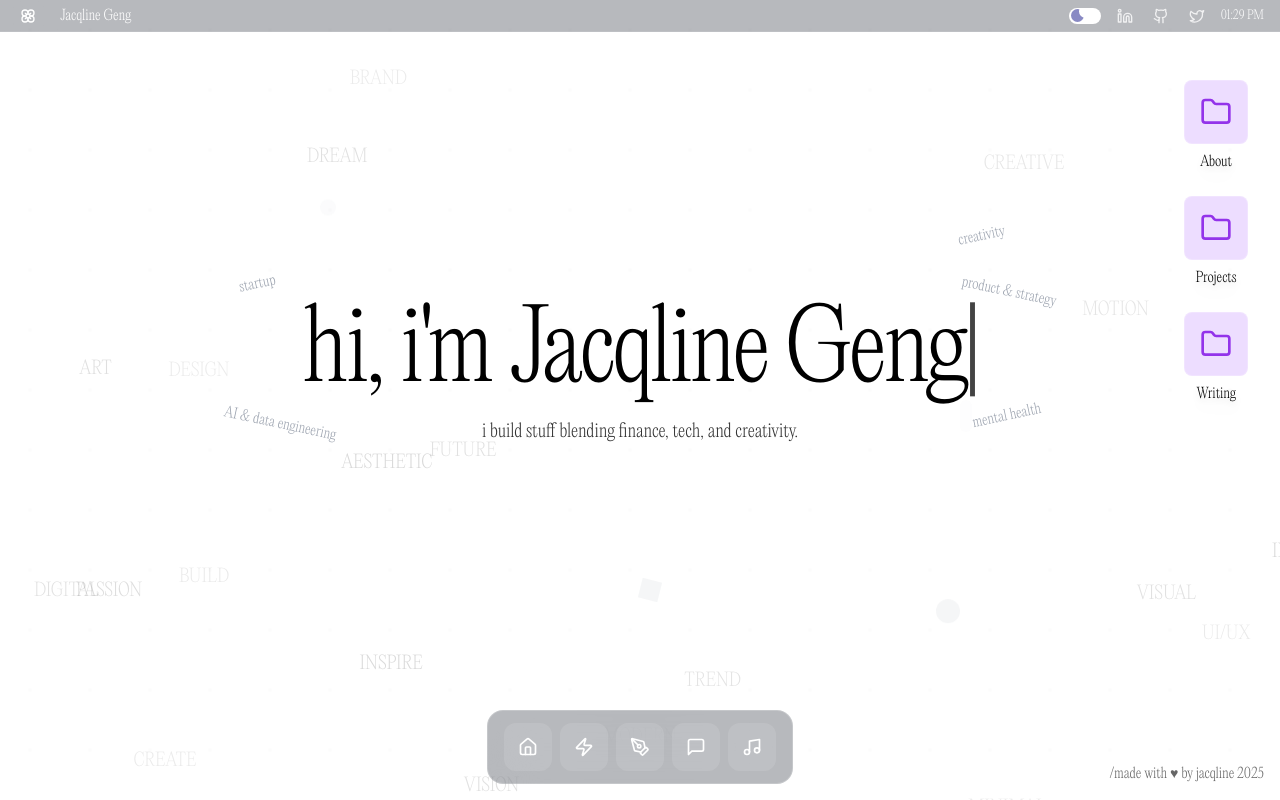
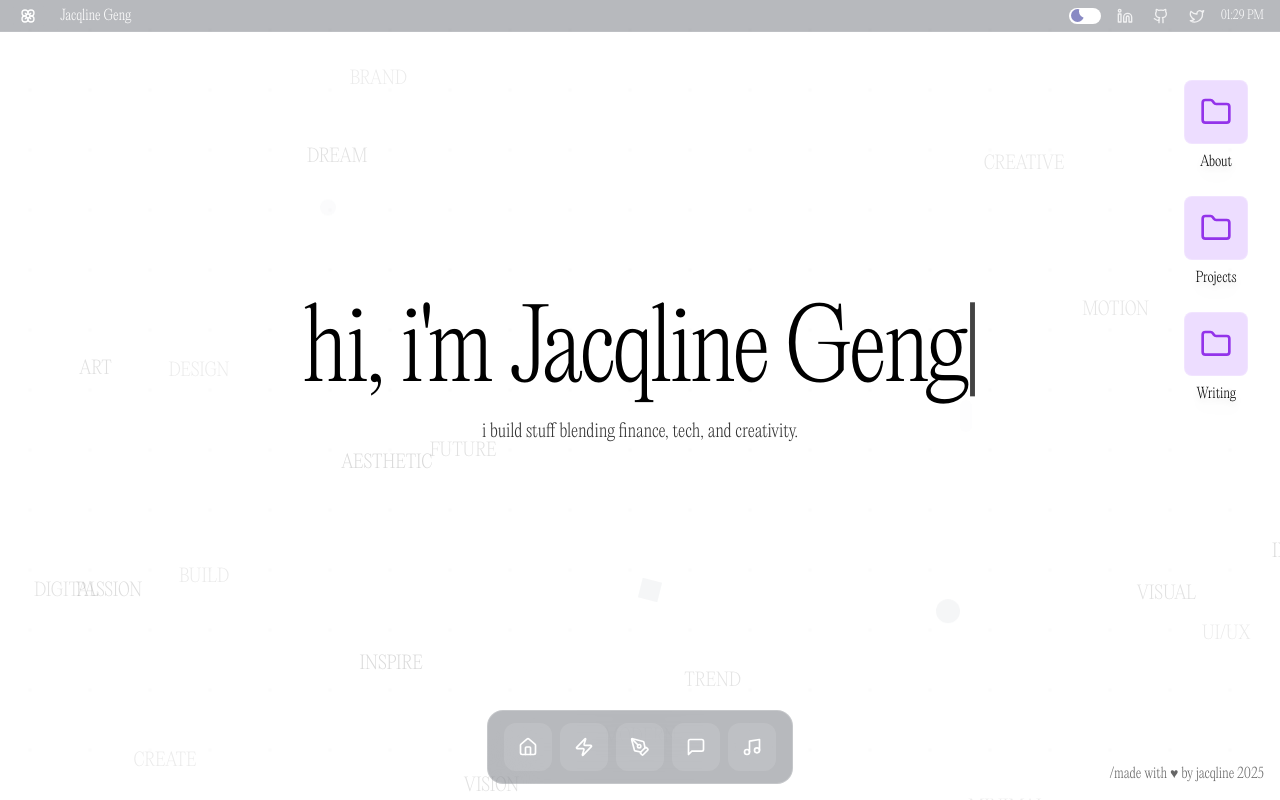
Before and after one commit to jacqlinegeng/jacqlinegeng.github.io, a React (Vite) app: page / in a window 1280 px wide. Built offline with nearby package versions, Linux system fonts and the light colour scheme.

Commit message:
removed keywords in home page

```diff
--- a/src/pages/Index.tsx
+++ b/src/pages/Index.tsx
@@ -30,7 +30,7 @@ const Index = () => {
         {/* Portfolio title with decorative elements */}
         <div className="text-center mb-12">
           <div className="relative">
-            <div className="absolute -top-8 -left-16 text-gray-400 dark:text-purple-300 text-sm transform -rotate-12">
+            {/* <div className="absolute -top-8 -left-16 text-gray-400 dark:text-purple-300 text-sm transform -rotate-12">
               startup
             </div>
             <div className="absolute -top-6 -right-20 text-gray-400 dark:text-blue-300 text-sm transform rotate-12">
@@ -44,7 +44,7 @@ const Index = () => {
             </div>
             <div className="absolute -top-20 -right-7 text-gray-400 dark:text-purple-300 text-sm transform -rotate-12">
               creativity
-            </div>
+            </div> */}
 
             <h1 className="text-2xl sm:text-3xl md:text-4xl lg:text-6xl xl:text-8xl font-black text-black dark:text-white mb-4 tracking-tight">
               <TypingAnimation
```
